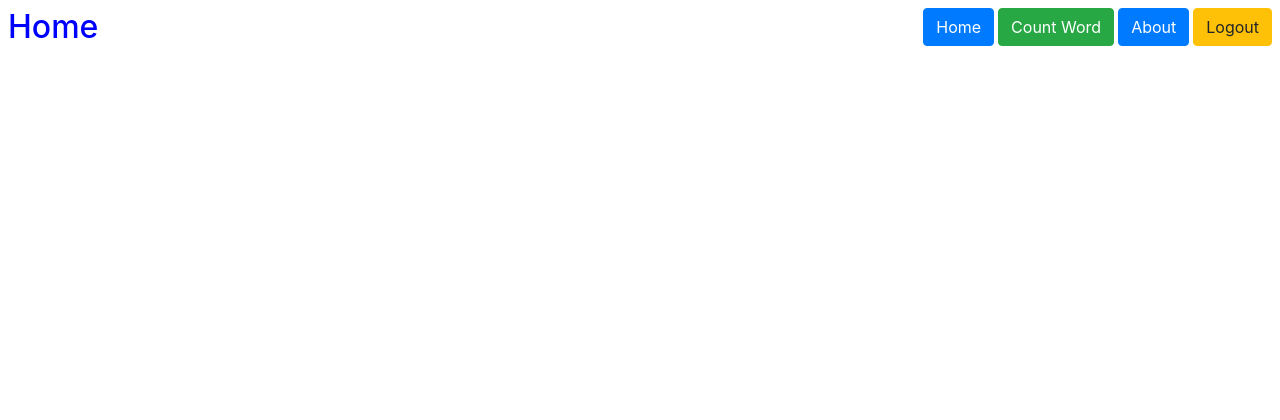
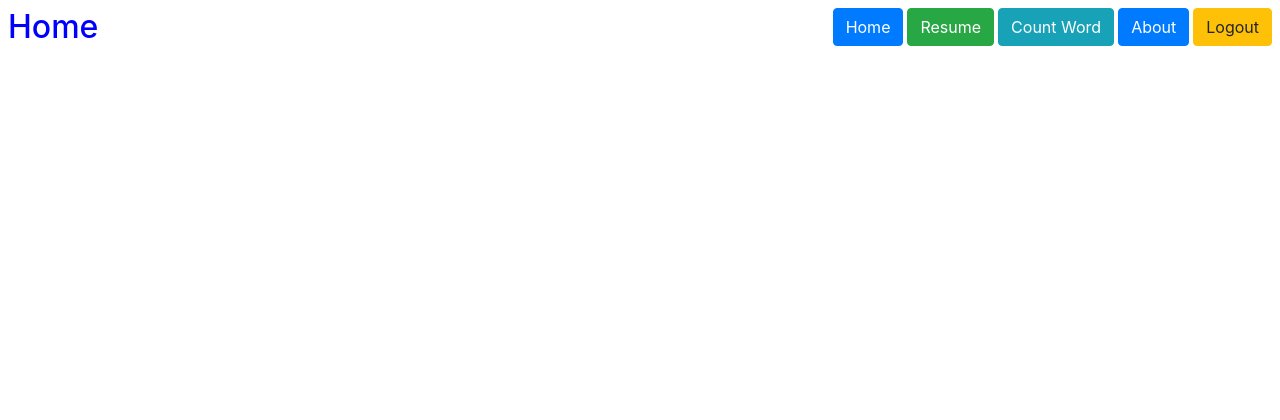
Before and after one commit to IMRAN104/hams-django, a Django app: page / in a window 1280 px wide. Shown: the top 420 px of the page. Run offline with Django 3.2, Linux system fonts and the light colour scheme; the visitor is signed in with stand-in values (Sample User, id 1); data that the repository does not hold is empty; some libraries are stand-ins or nearby versions.

Commit message:
added resume in navbar

```diff
--- a/hams/settings.py
+++ b/hams/settings.py
@@ -127,6 +127,9 @@ USE_TZ = True
 
 # Static files (CSS, JavaScript, Images)
 # https://docs.djangoproject.com/en/2.2/howto/static-files/
+STATICFILES_DIRS = [
+    os.path.join(BASE_DIR, 'jobs/static/')
+]
 STATIC_ROOT = os.path.join(BASE_DIR, 'static')
 STATIC_URL = '/static/'
 
--- a/templates/Base/navbar.html
+++ b/templates/Base/navbar.html
@@ -1,3 +1,5 @@
+{% load static %}
+{% load staticfiles %}
 {% block style %}
 {% comment %} I want to make it responsive using media query. it breaks if the width is less than 400 px. {% endcomment %}
 {% comment %} <style>
@@ -32,7 +34,10 @@
             <a href="{% url 'home' %}" class="btn btn-primary ml-1">Home</a>
         </div>
         <div class="child">
-            <a href="{% url 'count' %}" class="btn btn-success ml-1">Count Word</a>
+          <a class="btn btn-success ml-1" href="{% static 'resume.pdf' %}">Resume</a>
+        </div>
+        <div class="child">
+            <a href="{% url 'count' %}" class="btn btn-info ml-1">Count Word</a>
         </div>
         <div class="child">
             <a href="{% url 'about' %}" class="btn btn-primary ml-1">About</a>
--- a/templates/family/home.html
+++ b/templates/family/home.html
@@ -1,5 +1,7 @@
 {% extends 'Base/base.html' %}
 {%load static%}
+{% load staticfiles %}
+
 {%block title%}
 <title>Family Information</title>
 {%endblock title%}
@@ -22,8 +24,6 @@
     <div style="margin-bottom: 20px">{{family.child_name}}</div>
     <div style="margin-bottom: 20px">{{family.child_date_of_birth}}</div>
     <img src="/media/{{family.child_picture}}" alt="">
-
-
   {% endfor %}
   </div>
 
```
Also changed, not shown: jobs/static/Imran.JPG (added), 1 other file. Lines whose indentation alone changed are shown as unchanged.
